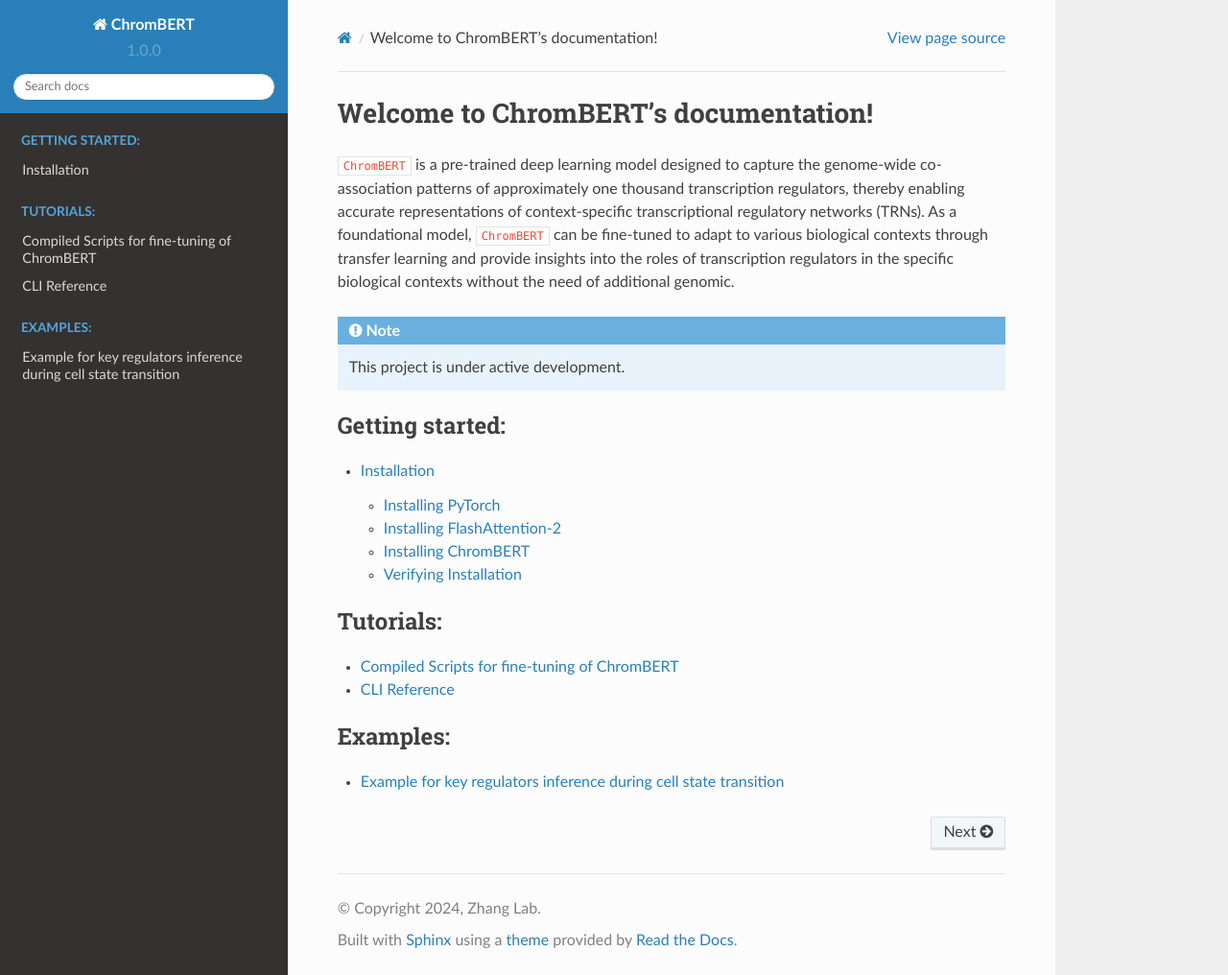
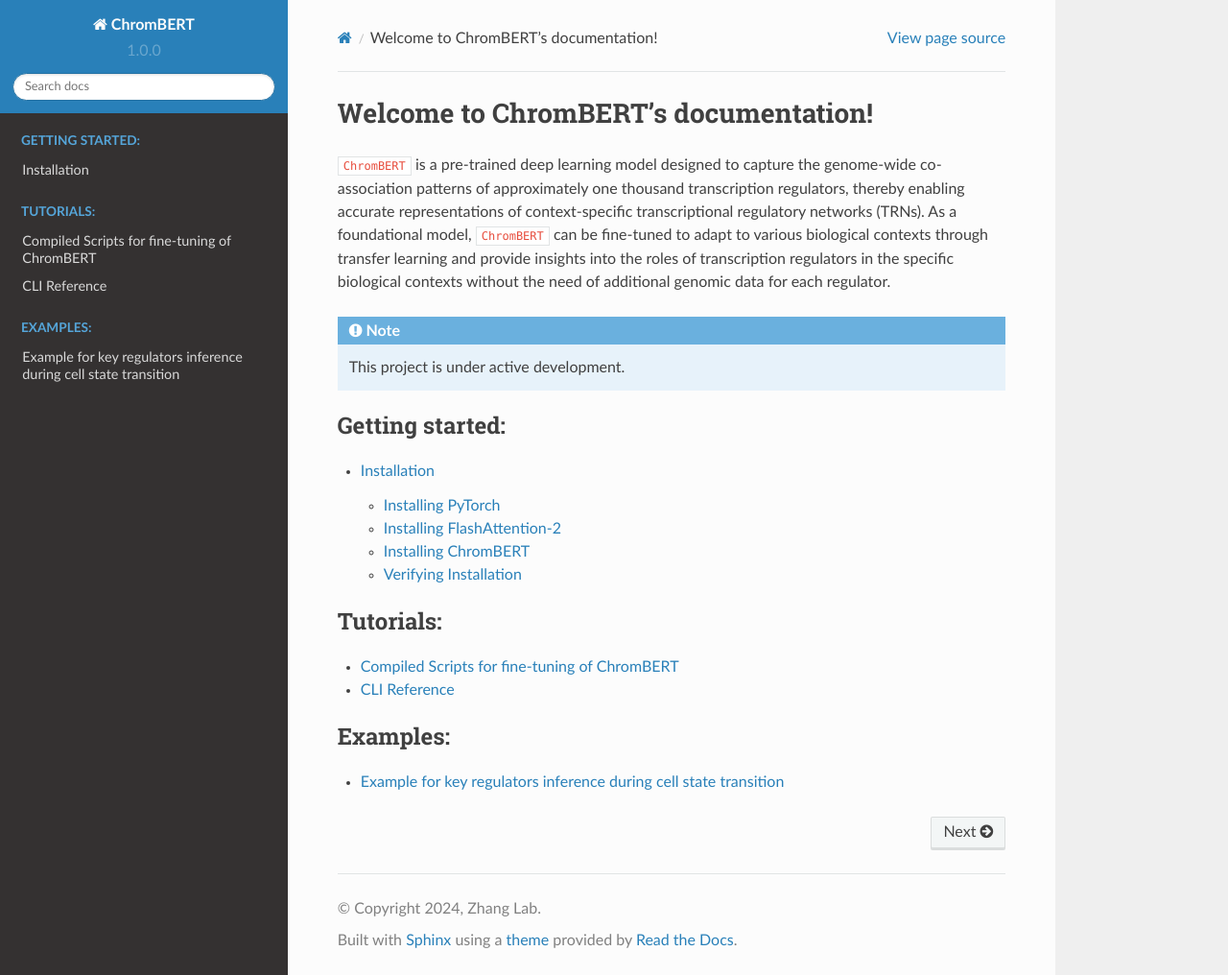
Before and after one commit to zhaoweiyu-github/ChromBERT, a Sphinx documentation site: the page built from docs/source/index.rst, in a window 1280 px wide and 1016 px high. Shown: the whole window at 96% size. Built offline with Sphinx 7.4.7 and the Read the Docs theme 2.0.0, drawn with Linux system fonts in a browser that asks for light colours; pages that are not in the unit, such as notebooks, are missing from menus.

Commit message:
update of docs

```diff
--- a/docs/source/index.rst
+++ b/docs/source/index.rst
@@ -1,7 +1,7 @@
 Welcome to ChromBERT's documentation!
 ======================================
 
-``ChromBERT`` is a pre-trained deep learning model designed to capture the genome-wide co-association patterns of approximately one thousand transcription regulators, thereby enabling accurate representations of context-specific transcriptional regulatory networks (TRNs). As a foundational model, ``ChromBERT`` can be fine-tuned to adapt to various biological contexts through transfer learning and provide insights into the roles of transcription regulators in the specific biological contexts without the need of additional genomic.
+``ChromBERT`` is a pre-trained deep learning model designed to capture the genome-wide co-association patterns of approximately one thousand transcription regulators, thereby enabling accurate representations of context-specific transcriptional regulatory networks (TRNs). As a foundational model, ``ChromBERT`` can be fine-tuned to adapt to various biological contexts through transfer learning and provide insights into the roles of transcription regulators in the specific biological contexts without the need of additional genomic data for each regulator.
 
 .. note::
 
```
Also changed, not shown: README.md (+1 -1 lines).
